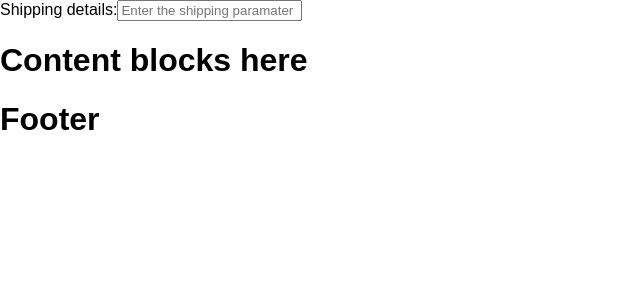
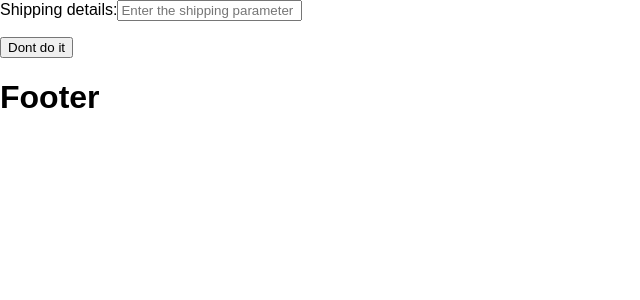
Before and after one commit to GrantHolcombe/UD-Email-builder, a React (Create React App) app: page / in a window 1280 px wide. Shown: the top 300 px of the page, without its empty margins (0-640 px from the left). Built offline with nearby package versions, Linux system fonts and the light colour scheme.

Commit message:
added repeating content blocks in state

```diff
--- a/src/App.js
+++ b/src/App.js
@@ -9,11 +9,13 @@ class App extends Component {
   super(props, context);
 
   this.handleChange = this.handleChange.bind(this);
+  this.addContentBlock = this.addContentBlock.bind(this);
 
   this.state = {
     header_data: '',
     content_data: [
       {
+        content_id: 0,
         content_img_src: '',
         content_link: '',
         content_utm: '',
@@ -33,12 +35,27 @@ handleChange(event) {
   }
 }
 
+addContentBlock() {
+  const blankBlock = {
+    content_id: this.state.content_data.length,
+    content_img_src: '',
+    content_link: '',
+    content_utm: '',
+    content_alt: ''
+  }
+  const addBlock = [...this.state.content_data, blankBlock]
+  this.setState({
+    content_data: addBlock
+  });
+}
+
   render() {
     return (
       <div className="wrapper">
         <Header onChange={this.handleChange} />
         <p>{this.state.header_data}</p>
-        <Content />
+        <Content onChange={this.handleChange} contentData={this.state.content_data}/>
+        <button onClick={this.addContentBlock}>Dont do it</button>
         <Footer />
       </div>
     );
--- a/src/components/content.js
+++ b/src/components/content.js
@@ -1,9 +1,22 @@
 import React, { Component } from 'react';
 
 class Content extends Component {
+
   render() {
+
+    const data = this.props.contentData
+    console.log(data);
     return (
-      <h1> Content blocks here </h1>
+<div>
+      {data.map(function(item, i){
+      <div className="content-block">
+        <label>Img Src:
+          <input type="text" name="header_data" placeholder="Enter the shipping paramater" />
+        </label>
+      </div>
+    })}
+</div>
+
     );
   }
 }
--- a/src/components/header.js
+++ b/src/components/header.js
@@ -4,7 +4,7 @@ class Header extends Component {
   render() {
     return (
       <label>Shipping details:
-        <input type="text" onChange={this.props.onChange} name="header_data" placeholder="Enter the shipping paramater" />
+        <input type="text" onChange={this.props.onChange} name="header_data" placeholder="Enter the shipping parameter" />
       </label>
     );
   }
```
